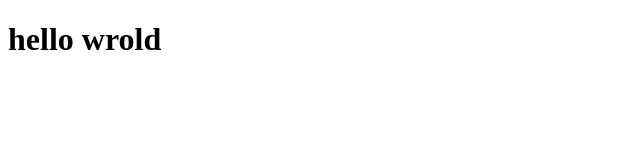
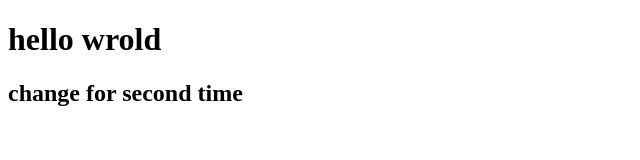
Before and after one commit to sadat19944/new-project, a plain HTML site: page index.html in a window 1280 px wide. Shown: the whole page, without its empty margins (0-640 px from the left). Drawn offline with Linux system fonts and the light colour scheme.

Commit message:
change 1

```diff
--- a/index.html
+++ b/index.html
@@ -7,5 +7,6 @@
 </head>
 <body>
     <h1>hello wrold</h1>
+    <h2>change for second time </h2>
 </body>
 </html>
```
